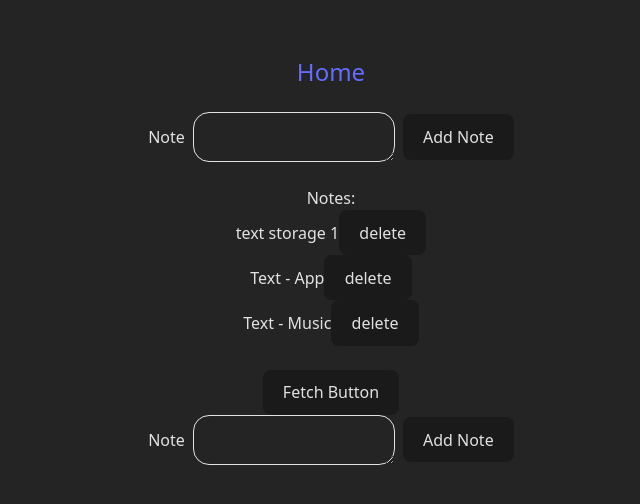
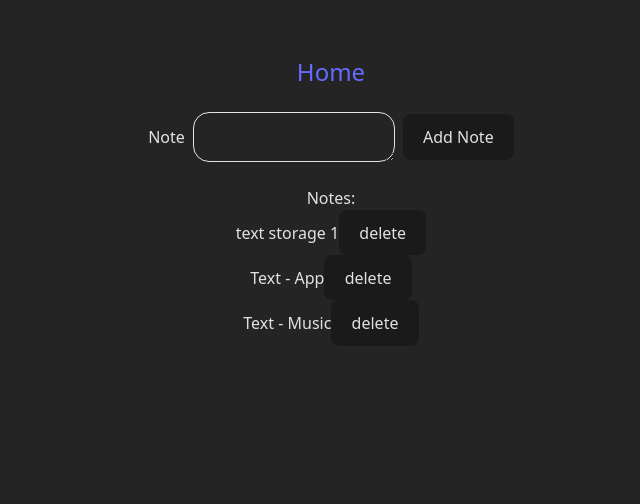
Before and after one commit to RomaSamkov/my-todo-fullstack, a React (Vite) app in the folder client/: page /note in a window 1280 px wide. Shown: the top 504 px of the page, without its empty margins (309-949 px from the left). Built offline with nearby package versions, Linux system fonts and the light colour scheme.

Commit message:
Update NoteForm.jsx

```diff
--- a/client/src/components/NoteForm.jsx
+++ b/client/src/components/NoteForm.jsx
@@ -1,31 +1,11 @@
 import { useState } from "react";
 import { useDispatch, useSelector } from "react-redux";
 import { addNote, deleteNote } from "../store/noteSlice";
-import axios from "axios";
 
 const NoteForm = () => {
   const [note, setNote] = useState("");
-  const [addfetch, setAddfetch] = useState("");
-  const [fetchedNotes, setFetchedNotes] = useState([]);
   const notes = useSelector((state) => state.notes);
   const dispatch = useDispatch();
-
-  const fetchNotes = async () => {
-    const response = await axios.get("http://localhost:5000/notes");
-    setFetchedNotes(response.data);
-  };
-
-  const addFetchNote = async (e) => {
-    e.preventDefault();
-    console.log("Click");
-
-    const response = await axios.post("http://localhost:5000/add", addfetch, {
-      headers: { "Content-Type": "text/plain" },
-    });
-    console.log("🚀 ~ addFetchNote ~ response:", response.data);
-    setAddfetch("");
-    fetchNotes();
-  };
 
   const addNewNote = (e) => {
     e.preventDefault();
@@ -59,25 +39,6 @@ const NoteForm = () => {
           ))}
         </ol>
       </div>
-      <div>
-        <button onClick={fetchNotes}>Fetch Button</button>
-        <form className="flex items-center gap-2">
-          <label htmlFor="fetchnote">Note</label>
-          <textarea
-            id="fetchnote"
-            name="fetchnote"
-            value={addfetch}
-            onChange={(e) => setAddfetch(e.target.value)}
-            className="border rounded-2xl"
-          />
-          <button onClick={addFetchNote}>Add Note</button>
-        </form>
-        <div>
-          {fetchedNotes.map((fetchNote, index) => (
-            <li key={index}>{fetchNote}</li>
-          ))}
-        </div>
-      </div>
     </div>
   );
 };
```
